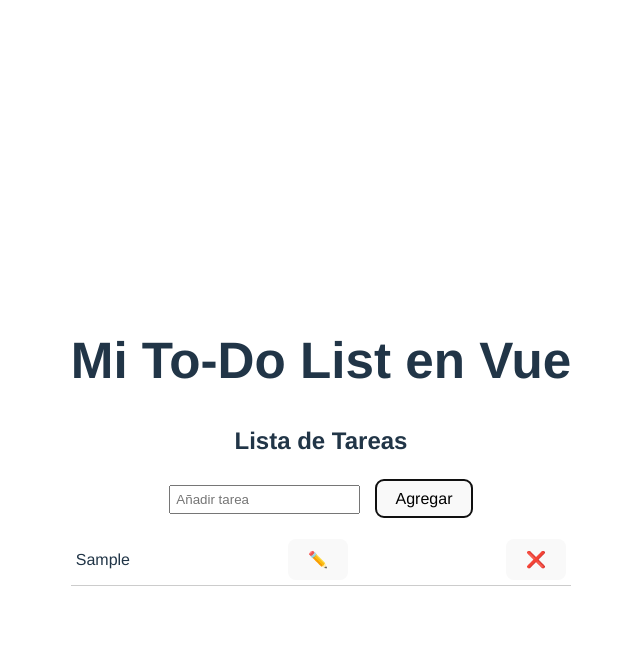
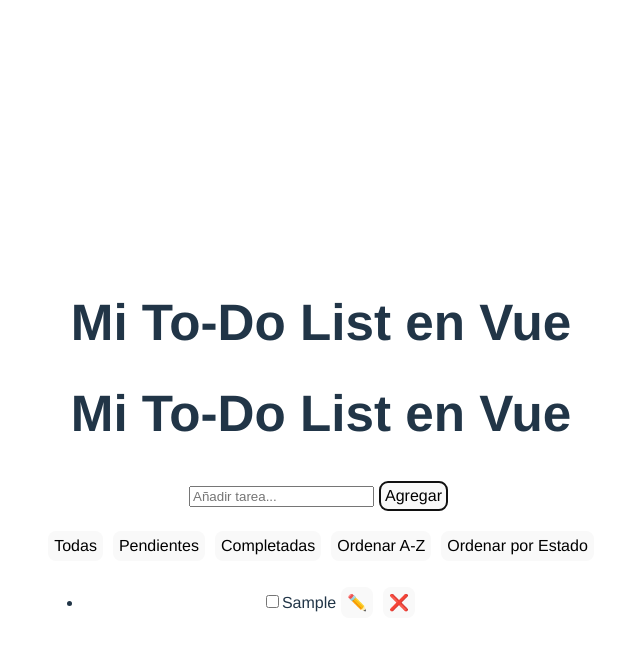
Before and after one commit to silvia76-max/my-todo-app, a Vue app: page / in a window 1280 px wide. Both pictures are taken after typing "Sample" into the empty fields and a click on the button "Agregar". Shown: the top 650 px of the page, without its empty margins (319-959 px from the left). Built offline with nearby package versions, Linux system fonts and the light colour scheme.

Commit message:
cambios en funcionalidades

```diff
--- a/src/components/toDoList.vue
+++ b/src/components/toDoList.vue
@@ -1,20 +1,31 @@
 <template>
   <div>
-    <h2>Lista de Tareas</h2>
+    <h1>Mi To-Do List en Vue</h1>
 
-    <input v-model="nuevaTarea" @keyup.enter="agregarTarea" placeholder="Añadir tarea" />
+    <!-- Input para agregar tareas -->
+    <input v-model="nuevaTarea" @keyup.enter="agregarTarea" placeholder="Añadir tarea..." />
     <button @click="agregarTarea">Agregar</button>
-   <ul>
-  <li v-for="(tarea, index) in tareas" :key="index" :class="{ completada: tarea.completada }">
-    <span v-if="!tarea.editando" @click="toggleCompletada(index)">{{ tarea.texto }}</span>
-    <input v-else v-model="tarea.texto" @keyup.enter="guardarEdicion(index)" @blur="guardarEdicion(index)" />
 
-    <button @click="editarTarea(index)">✏️</button>
-    <button @click="eliminarTarea(index)">❌</button>
-  </li>
-</ul>
+    <!-- Controles para filtrar y ordenar -->
+    <div class="controles">
+      <button @click="filtro = 'todas'">Todas</button>
+      <button @click="filtro = 'pendientes'">Pendientes</button>
+      <button @click="filtro = 'completadas'">Completadas</button>
 
+      <button @click="ordenarPorTexto">Ordenar A-Z</button>
+      <button @click="ordenarPorEstado">Ordenar por Estado</button>
+    </div>
 
+    <!-- Lista de tareas -->
+    <ul>
+      <li v-for="(tarea, index) in tareasFiltradas" :key="index">
+        <input type="checkbox" v-model="tarea.completada" @change="toggleCompletada(index)" />
+        <span :class="{ completada: tarea.completada }">{{ tarea.texto }}</span>
+
+        <button @click="editarTarea(index)">✏️</button>
+        <button @click="eliminarTarea(index)">❌</button>
+      </li>
+    </ul>
   </div>
 </template>
 
@@ -23,30 +34,42 @@ export default {
   data() {
     return {
       nuevaTarea: "",
-      tareas: []
+      tareas: [],
+      filtro: "todas" // Filtro activo (todas, pendientes, completadas)
     };
+  },
+  computed: {
+    tareasFiltradas() {
+      if (this.filtro === "pendientes") {
+        return this.tareas.filter(t => !t.completada);
+      } else if (this.filtro === "completadas") {
+        return this.tareas.filter(t => t.completada);
+      }
+      return this.tareas;
+    }
   },
   methods: {
     agregarTarea() {
       if (this.nuevaTarea.trim() !== "") {
-        this.tareas.push({ texto: this.nuevaTarea, completada: false, editando: false });
+        this.tareas.push({ texto: this.nuevaTarea, completada: false });
         this.nuevaTarea = "";
         this.guardarEnLocalStorage();
       }
     },
-    editarTarea(index) {
-      this.tareas[index].editando = true;
-    },
-    guardarEdicion(index) {
-      this.tareas[index].editando = false;
+    toggleCompletada(index) {
+      this.tareas[index].completada = !this.tareas[index].completada;
       this.guardarEnLocalStorage();
     },
     eliminarTarea(index) {
       this.tareas.splice(index, 1);
       this.guardarEnLocalStorage();
     },
-    toggleCompletada(index) {
-      this.tareas[index].completada = !this.tareas[index].completada;
+    ordenarPorTexto() {
+      this.tareas.sort((a, b) => a.texto.localeCompare(b.texto));
+      this.guardarEnLocalStorage();
+    },
+    ordenarPorEstado() {
+      this.tareas.sort((a, b) => a.completada - b.completada);
       this.guardarEnLocalStorage();
     },
     guardarEnLocalStorage() {
@@ -65,34 +88,16 @@ export default {
 };
 </script>
 
-
 <style>
-input {
-  padding: 5px;
-  margin-right: 10px;
-}
-
-button {
-  cursor: pointer;
-  margin-left: 5px;
-}
-
-ul {
-  list-style: none;
-  padding: 0;
-}
-
-li {
-  display: flex;
-  align-items: center;
-  justify-content: space-between;
-  margin: 5px 0;
-  padding: 5px;
-  border-bottom: 1px solid #ccc;
-}
-
 .completada {
   text-decoration: line-through;
   color: gray;
 }
+.controles {
+  margin: 10px 0;
+}
+button {
+  margin: 5px;
+  padding: 5px;
+}
 </style>
```
